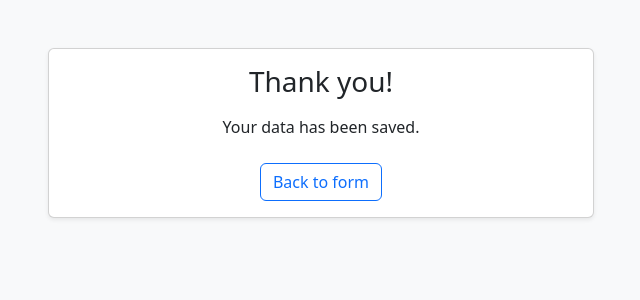
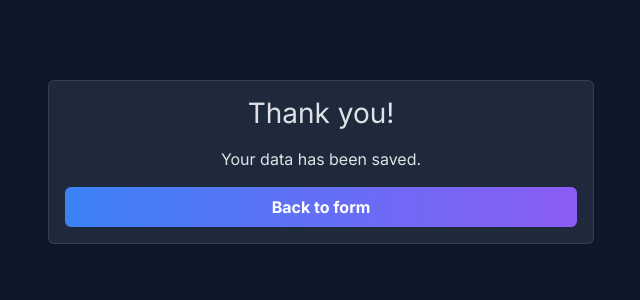
Before and after one commit to s-001069/teammatcher, a Django app: page /student/thanks/ in a window 1280 px wide. Shown: the top 300 px of the page, without its empty margins (319-959 px from the left). Run offline with Django 5.2, Linux system fonts and the light colour scheme.

Commit message:
align thanks with app theme

```diff
--- a/student_side/templates/profiles/thanks.html
+++ b/student_side/templates/profiles/thanks.html
@@ -1,14 +1,20 @@
+{% load static %}
 <!DOCTYPE html>
-<html>
+<html lang="en" data-bs-theme="dark">
 <head>
     <meta charset="utf-8">
     <title>Thank you</title>
-    <link
-        href="https://cdn.jsdelivr.net/npm/bootstrap@5.3.3/dist/css/bootstrap.min.css"
-        rel="stylesheet"
-    >
+    <meta charset="utf-8">
+    <title>Student profile</title>
+    <!-- Bootstrap 5.3 CSS -->
+    <link href="https://cdn.jsdelivr.net/npm/bootstrap@5.3.2/dist/css/bootstrap.min.css" rel="stylesheet">
+    <!-- Bootstrap Icons -->
+    <link rel="stylesheet" href="https://cdn.jsdelivr.net/npm/bootstrap-icons@1.11.1/font/bootstrap-icons.css">
+    <!-- Google Fonts -->
+    <link href="https://fonts.googleapis.com/css2?family=Inter:wght@400;600;700;800&display=swap" rel="stylesheet">
+    <link rel="stylesheet" href="{% static 'css/style.css' %}">
 </head>
-<body class="bg-light">
+<body>
 <div class="container my-5">
     <div class="row justify-content-center">
         <div class="col-lg-6">
@@ -18,7 +24,7 @@
                     <h1 class="h3 mb-3">Thank you!</h1>
                     <p>Your data has been saved.</p>
 
-                    <a href="{% url 'student_side:student_profile_form' %}" class="btn btn-outline-primary mt-2">
+                    <a href="{% url 'student_side:student_profile_form' %}" class="btn btn-gradient text-white w-100 py-2 fw-bold">
                         Back to form
                     </a>
                 </div>
```
